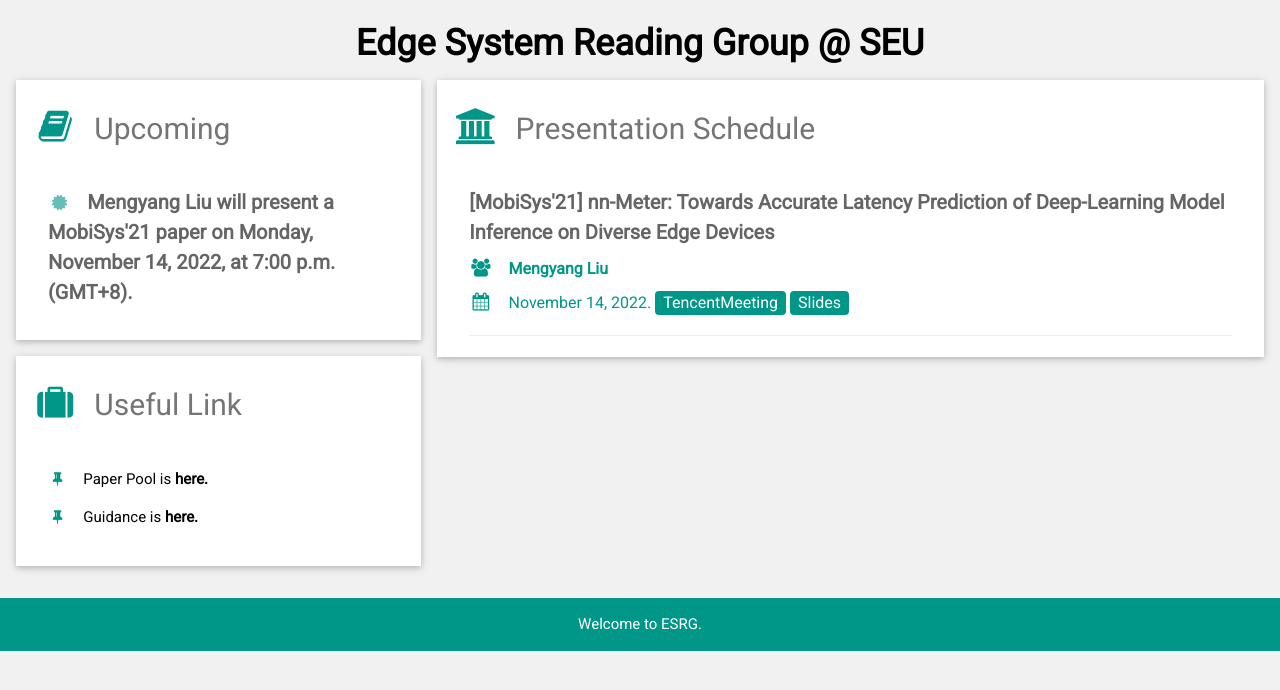
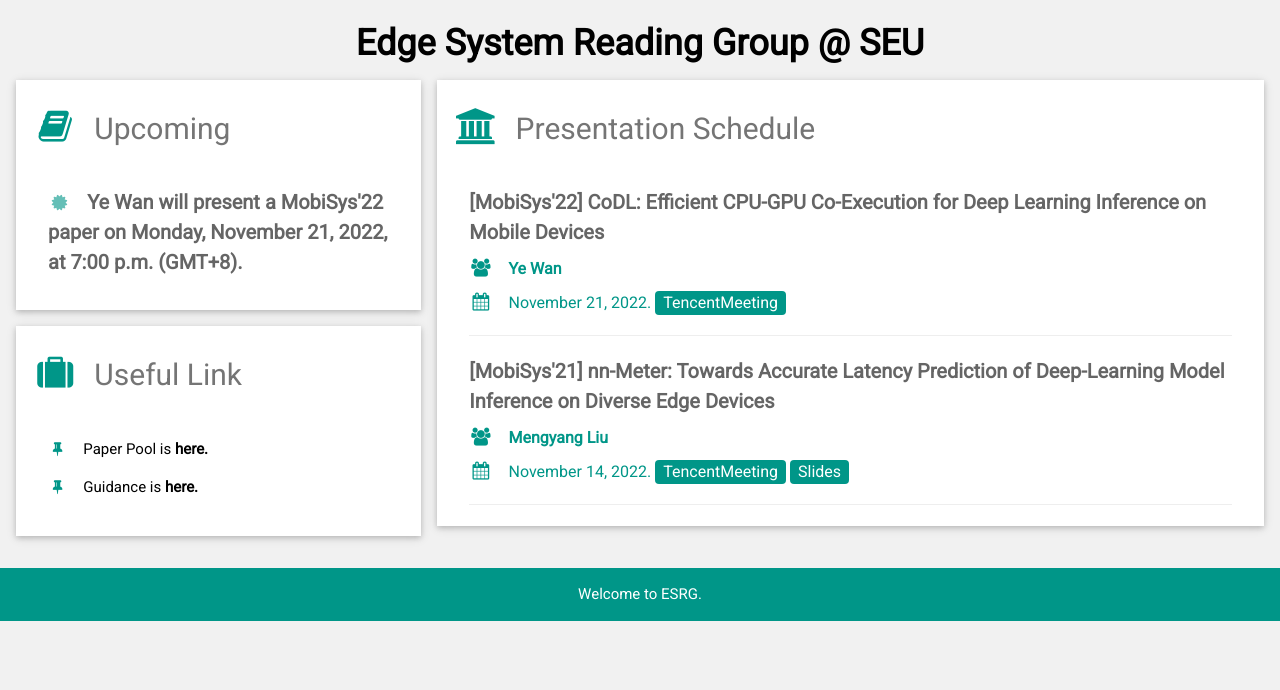
Before and after one commit to liu-mengyang/esg-seu-website, a plain HTML site: page index.html in a window 1280 px wide. Drawn offline with nearby package versions, Linux system fonts and the light colour scheme.

Commit message:
Update for codl

```diff
--- a/index.html
+++ b/index.html
@@ -26,7 +26,7 @@ html,body,h1,h2,h3,h4,h5,h6 {font-family: "Roboto", sans-serif}
         <h2 class="w3-text-grey w3-padding-16"><i class="fa fa-book fa-fw w3-margin-right w3-xxlarge w3-text-teal"></i>Upcoming</h2>
         <div class="w3-container">
 
-          <h4 class="w3-opacity"><i class="fa fa-certificate fa-fw w3-margin-right w3-large w3-text-teal"></i><b>Mengyang Liu will present a MobiSys'21 paper on Monday, November 14, 2022, at 7:00 p.m. (GMT+8).</b></h4>
+          <h4 class="w3-opacity"><i class="fa fa-certificate fa-fw w3-margin-right w3-large w3-text-teal"></i><b>Ye Wan will present a MobiSys'22 paper on Monday, November 21, 2022, at 7:00 p.m. (GMT+8).</b></h4>
           <br>
         </div>
       </div>
@@ -52,6 +52,13 @@ html,body,h1,h2,h3,h4,h5,h6 {font-family: "Roboto", sans-serif}
         <h2 class="w3-text-grey w3-padding-16"><i class="fa fa-institution fa-fw w3-margin-right w3-xxlarge w3-text-teal"></i>Presentation Schedule</h2>
 
 	<div class="w3-container">
+          <h4 class="w3-opacity"><b>[MobiSys'22] CoDL: Efficient CPU-GPU Co-Execution for Deep Learning Inference on Mobile Devices</b></h4>
+          <h6 class="w3-text-teal"><i class="fa fa-users fa-fw w3-margin-right w3-large w3-text-teal"></i><b>Ye Wan</b></h6>
+          <h6 class="w3-text-teal"><i class="fa fa-calendar fa-fw w3-margin-right w3-large w3-text-teal"></i>November 21, 2022.
+            <span class="w3-tag w3-teal w3-round"><a href="https://meeting.tencent.com/dm/ZMCR9ItoDoFt" style="text-decoration:none">TencentMeeting</a></span>
+            <!-- <span class="w3-tag w3-teal w3-round"><a href="./slides/nn-Meter.pdf" style="text-decoration:none">Slides</a></span> -->
+          </h6>
+          <hr>
           <h4 class="w3-opacity"><b>[MobiSys'21] nn-Meter: Towards Accurate Latency Prediction of Deep-Learning Model Inference on Diverse Edge Devices</b></h4>
           <h6 class="w3-text-teal"><i class="fa fa-users fa-fw w3-margin-right w3-large w3-text-teal"></i><b>Mengyang Liu</b></h6>
           <h6 class="w3-text-teal"><i class="fa fa-calendar fa-fw w3-margin-right w3-large w3-text-teal"></i>November 14, 2022.
```
